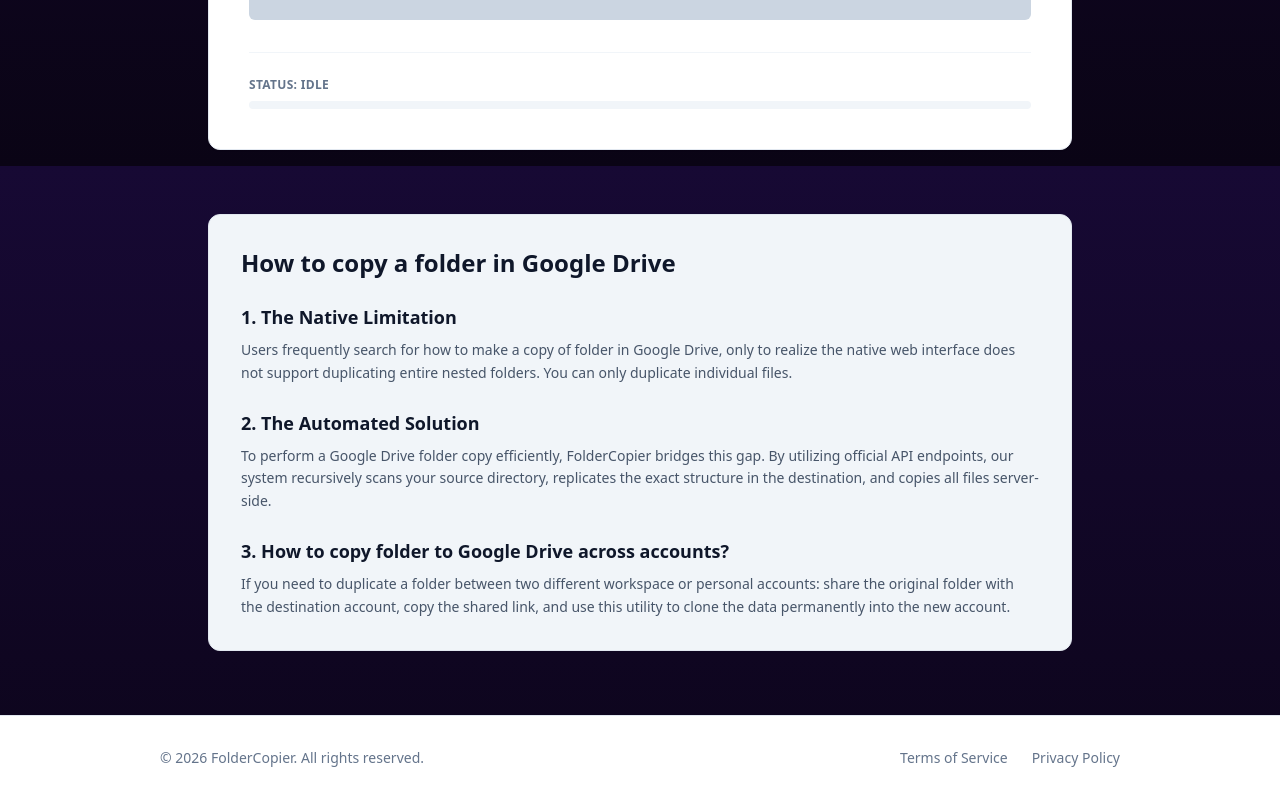
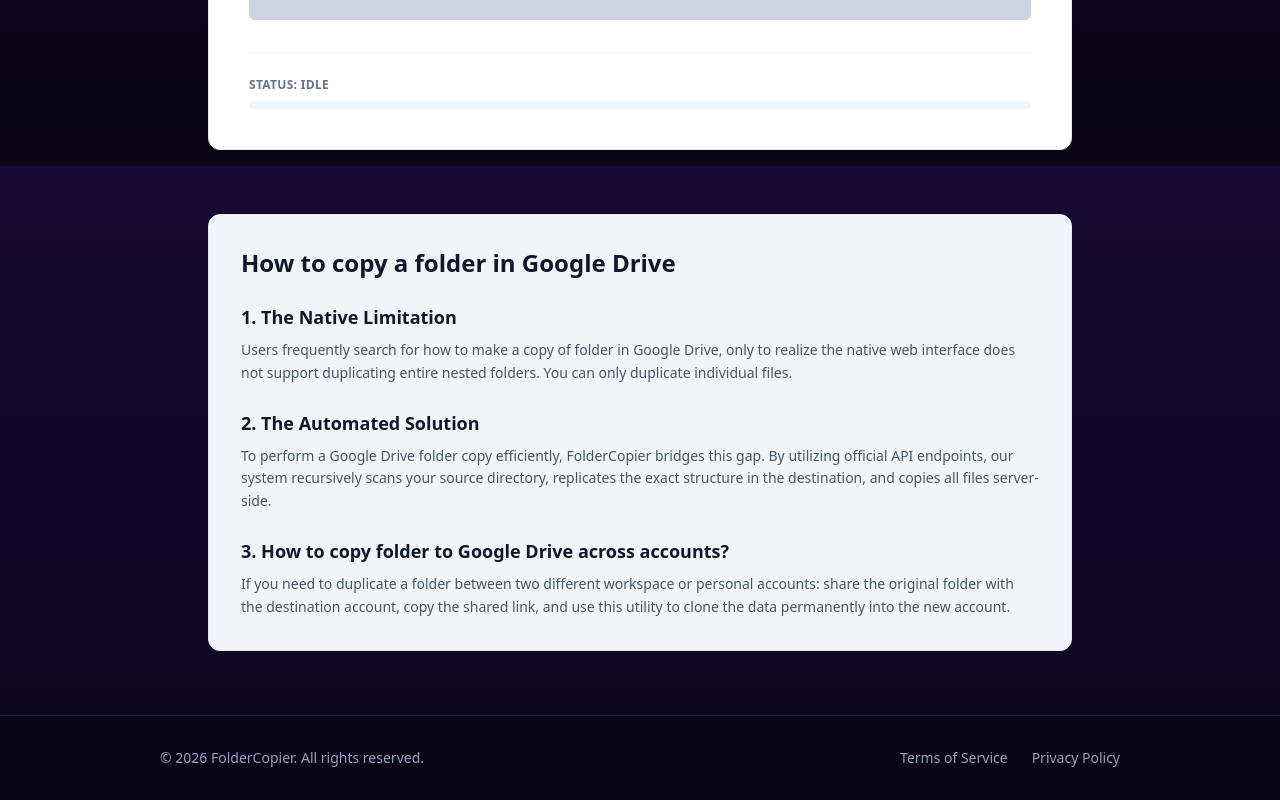
Before and after one commit to datvt88/foldercopier.com, a Next.js app: page / in a window 1280 px wide. Shown: the part 634-1434 px from the top of the page. Built offline with nearby package versions, Linux system fonts and the light colour scheme; no server answers.

Commit message:
Update Footer.tsx

```diff
--- a/components/Footer.tsx
+++ b/components/Footer.tsx
@@ -2,12 +2,12 @@ import Link from 'next/link';
 
 export default function Footer() {
   return (
-    <footer className="bg-white border-t border-slate-200 mt-auto py-8">
-      <div className="max-w-5xl mx-auto px-4 sm:px-6 lg:px-8 flex flex-col md:flex-row justify-between items-center text-sm text-slate-500">
+    <footer className="border-t border-white/10 mt-auto py-8 bg-black/20">
+      <div className="max-w-5xl mx-auto px-4 sm:px-6 lg:px-8 flex flex-col md:flex-row justify-between items-center text-sm text-slate-400">
         <p>&copy; {new Date().getFullYear()} FolderCopier. All rights reserved.</p>
         <div className="flex space-x-6 mt-4 md:mt-0">
-          <Link href="/terms" className="hover:text-slate-900 transition-colors">Terms of Service</Link>
-          <Link href="/privacy" className="hover:text-slate-900 transition-colors">Privacy Policy</Link>
+          <Link href="/terms" className="hover:text-white transition-colors">Terms of Service</Link>
+          <Link href="/privacy" className="hover:text-white transition-colors">Privacy Policy</Link>
         </div>
       </div>
     </footer>
```
